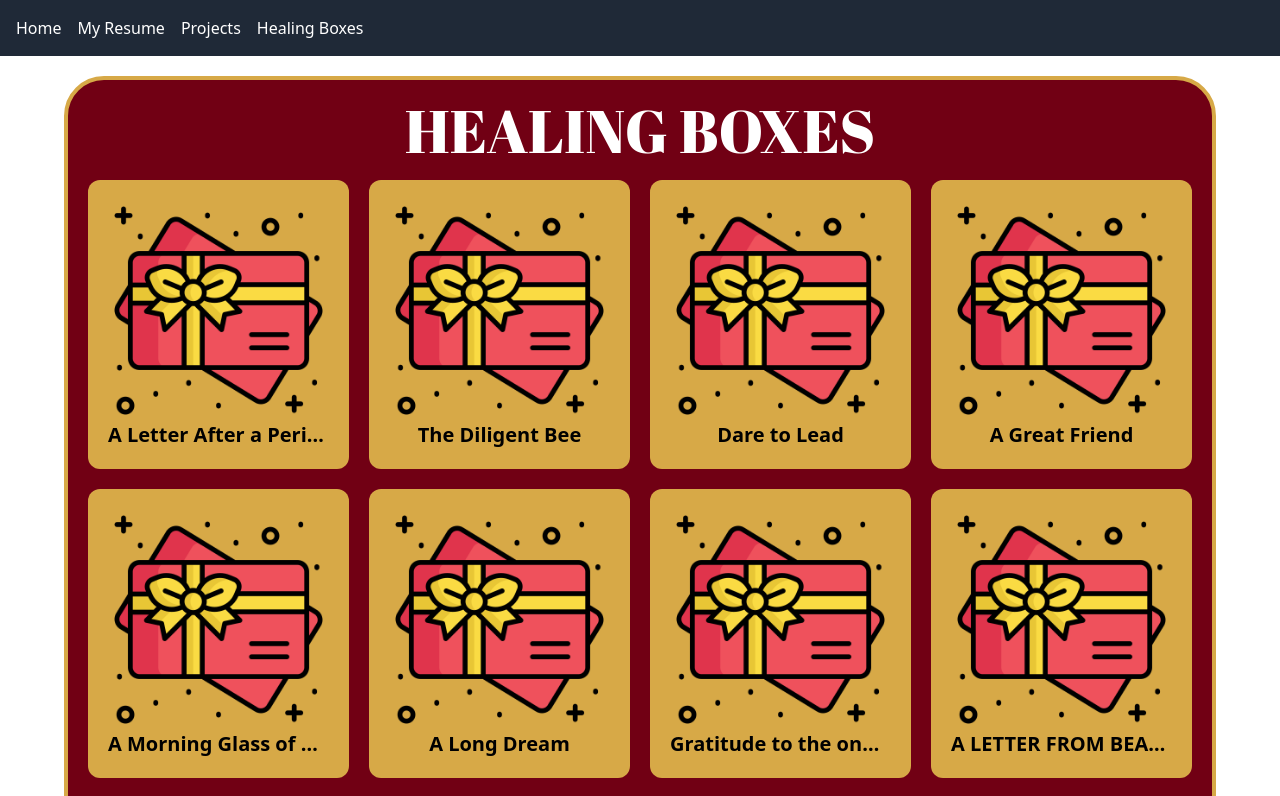
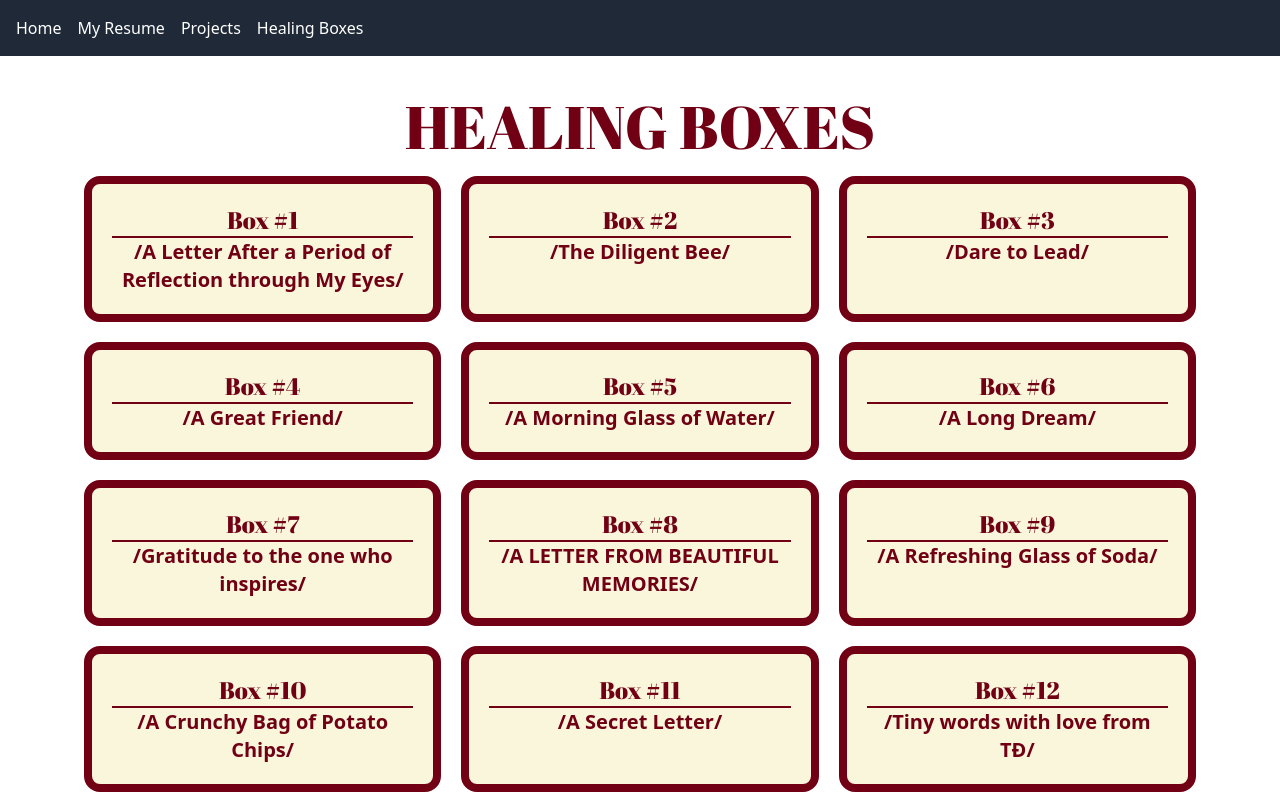
Before and after one commit to DoanKhiem/portfolio-boiboi, a Nuxt app: page /boxes in a window 1280 px wide. Shown: the top 796 px of the page. Built offline with nearby package versions, Linux system fonts and the light colour scheme.

Commit message:
change boxes

```diff
--- a/components/Experiences.vue
+++ b/components/Experiences.vue
@@ -62,7 +62,7 @@
                         </time>
                     </div>
                     <!-- Title -->
-                    <div class="text-slate-500 ml-14 mt-3 md: mt-0">
+                    <div class="text-slate-500 ml-14 mt-3 md:mt-0">
                         <span class="text-slate-900 font-bold text-xl">D Free Learning</span>
                         <br> Head of Instagram
                     </div>
@@ -99,7 +99,7 @@
                         </time>
                     </div>
                     <!-- Title -->
-                    <div class="text-slate-500 ml-14 mt-3 md: mt-0">
+                    <div class="text-slate-500 ml-14 mt-3 md:mt-0">
                         <span class="text-slate-900 font-bold text-xl">CAM_Ngo Gia Tu Commercial Art Music Club</span>
                         <br>Founder and Club President
                     </div>
@@ -146,7 +146,7 @@
                         </time>
                     </div>
                     <!-- Title -->
-                    <div class="text-slate-500 ml-14 mt-3 md: mt-0">
+                    <div class="text-slate-500 ml-14 mt-3 md:mt-0">
                         <span class="text-slate-900 font-bold text-xl">Youth Empowerment Model United Nations (YE-MUN)</span>
                         <br>Member of Marketing Department
                     </div>
@@ -190,7 +190,7 @@
                         </time>
                     </div>
                     <!-- Title -->
-                    <div class="text-slate-500 ml-14 mt-3 md: mt-0">
+                    <div class="text-slate-500 ml-14 mt-3 md:mt-0">
                         <span class="text-slate-900 font-bold text-xl">The Couriers</span>
                         <br>Member of Events
                     </div>
@@ -238,7 +238,7 @@
                         </time>
                     </div>
                     <!-- Title -->
-                    <div class="text-slate-500 ml-14 mt-3 md: mt-0">
+                    <div class="text-slate-500 ml-14 mt-3 md:mt-0">
                         <span class="text-slate-900 font-bold text-xl">Bup Sen Hong National Festival</span>
                         <br>Member of Events
                     </div>
@@ -280,7 +280,7 @@
                         </time>
                     </div>
                     <!-- Title -->
-                    <div class="text-slate-500 ml-14 mt-3 md: mt-0">
+                    <div class="text-slate-500 ml-14 mt-3 md:mt-0">
                         <span class="text-slate-900 font-bold text-xl">Flag-Raising Ceremony - Tien Phong Newspaper</span>
                         <br>Block 4 Leader
                     </div>
@@ -304,6 +304,48 @@
                     </ul>
                 </div>
             </div>
+
+            <!-- Item #8 -->
+            <div class="relative">
+                <div class="md:flex items-center md:space-x-4 mb-3">
+                    <div class="flex items-center space-x-4 md:space-x-2 md:space-x-reverse">
+                        <!-- Icon -->
+                        <div
+                            class="flex items-center justify-center w-5 h-5 rounded-full bg-[#d7a947] shadow md:order-1">
+                            <!-- <svg class="fill-[#d7a947]" xmlns="http://www.w3.org/2000/svg" width="16" height="16">
+                            <path d="M8 0a8 8 0 1 0 8 8 8.009 8.009 0 0 0-8-8Zm0 12a4 4 0 1 1 0-8 4 4 0 0 1 0 8Z" />
+                        </svg> -->
+                        </div>
+                        <!-- Date -->
+                        <time class="font-caveat font-medium text-xl text-white text-end md:w-72">
+                            <h1 class="bg-primary rounded-full px-5 py-1 inline">August 2024 - Present</h1>
+                        </time>
+                    </div>
+                    <!-- Title -->
+                    <div class="text-slate-500 ml-14 mt-3 md:mt-0">
+                        <span class="text-slate-900 font-bold text-xl">Xanh Thien Nguyen</span>
+                        <br>Head of Content
+                    </div>
+                </div>
+                <!-- Card -->
+                <!-- <div
+                    class="bg-white p-4 rounded border border-slate-200 text-slate-500 shadow ml-14 md:ml-[350px] mb-2">
+                    Lead a team at the Tien Phong newspaper flag raising ceremony in 2024 to form the shape of Vietnam,
+                    working closely with experienced journalists to promote national pride.
+                </div>
+                <div
+                    class="bg-white p-4 rounded border border-slate-200 text-slate-500 shadow ml-14 md:ml-[350px] mb-2">
+                    Promoted tourism and people in the homeland.
+                </div> -->
+
+                <div class="ml-14 md:ml-[350px]">
+                    <ul class="list-disc text-xl leading-10 italic">
+                        <li>Organizing waste collection sessions with local people at beaches in Phu Yen through the "Action for the environment" campaign.</li>
+                        <li>Planning content, ideas, timeline for volunteer activities to help children in mountainous areas and difficult circumstances.</li>
+                        <li>Planning events, music nights to raise funds for charity.</li>
+                    </ul>
+                </div>
+            </div>
         </div>
     </div>
 </template>
--- a/pages/boxes.vue
+++ b/pages/boxes.vue
@@ -1,13 +1,19 @@
 <template>
     <div class="max-w-6xl mx-auto py-5 px-4 md:px-0">
-        <div class="bg-primary border-4 rounded-[40px] p-5 border-[#d7a947] text-white">
-            <h2 class=" abril-fatface-regular-font text-5xl md:text-6xl uppercase text-center mb-5">HEALING BOXES</h2>
+        <div class="p-5 text-white">
+            <h2 class=" abril-fatface-regular-font text-5xl md:text-6xl uppercase text-primary text-center mb-5">HEALING
+                BOXES</h2>
 
-            <div class="grid grid-cols-2 md:grid-cols-4 gap-5">
-                <div v-for="item in arrayBoxs" :key="item.id" class="">
-                    <div @click="openModal(item.id)" class="rounded-xl bg-[#d7a947] p-5 text-center cursor-pointer">
-                        <img class="transition-transform duration-300 hover:scale-105" src="~/assets/images/gift-card.png" alt="">
-                        <h1 class="md:text-xl text-black font-bold truncate" >{{ item.title }}</h1>
+            <div class="grid grid-cols-2 md:grid-cols-3 gap-5">
+                <div v-for="item in arrayBoxs" :key="item.id" class="flex">
+                    <div @click="openModal(item.id)"
+                        class="rounded-2xl text-primary bg-[#f9f6dc] border-8 border-primary p-5 text-center cursor-pointer w-full">
+                        <!-- <img class="transition-transform duration-300 hover:scale-105" src="~/assets/images/gift-card.png" alt=""> -->
+                        <h1 class="abril-fatface-regular-font text-2xl md:text-2xl">Box #{{ item.id }}</h1>
+                        <div class="bg-primary h-[2px]"></div>
+                        <h1 class="md:text-xl font-bold">/{{ item.title }}/</h1>
+                        <!-- <div class="bg-primary w-[90%] h-[2px] absolute top-[77px]"></div>
+                        <div class="bg-primary w-[90%] h-[2px] absolute top-[107px]"></div> -->
                     </div>
                 </div>
             </div>
@@ -32,9 +38,11 @@
                     </g>
                 </svg>
             </button>
-            <img class="w-24 mx-auto transition-transform duration-300 hover:scale-105" src="~/assets/images/gift-card.png" alt="">
+            <img class="w-24 mx-auto transition-transform duration-300 hover:scale-105"
+                src="~/assets/images/gift-card.png" alt="">
             <h1 class="text-xl text-primary font-bold text-center my-3">/ {{ box.title }} /</h1>
-            <h1 class="text-lg font-bold text-center font-dancing drop-shadow-lg ">From: {{ box.from }} <span v-if="box.from_position">({{ box.from_position }})</span></h1>
+            <h1 class="text-lg font-bold text-center font-dancing drop-shadow-lg ">From: {{ box.from }} <span
+                    v-if="box.from_position">({{ box.from_position }})</span></h1>
             <p class="my-5" v-html="box.content"></p>
 
         </div>
```
